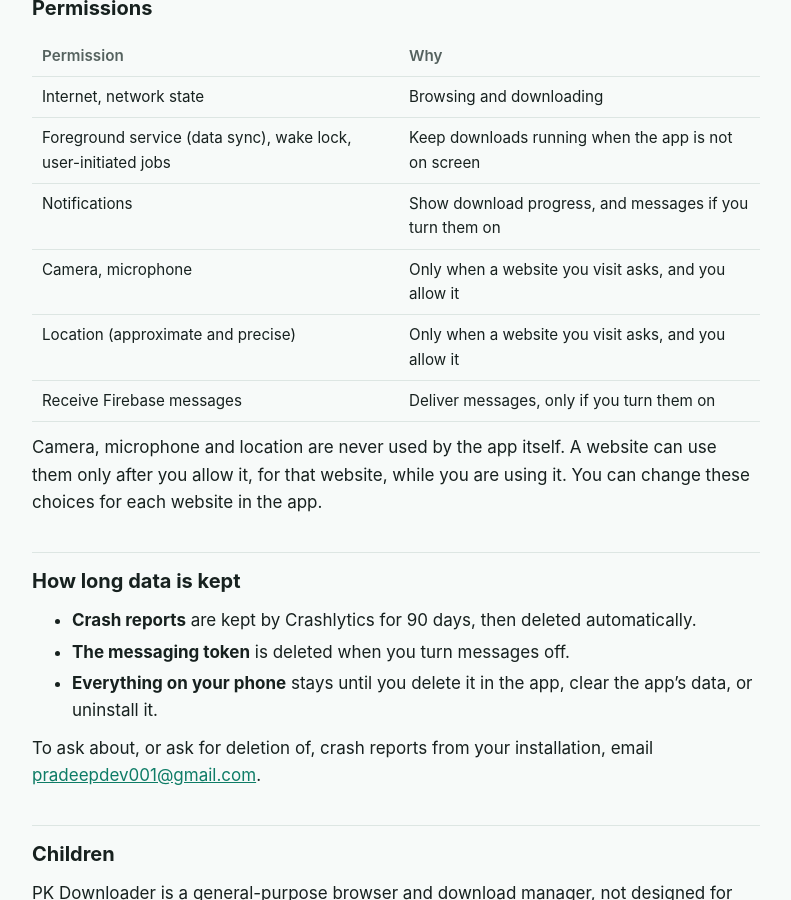
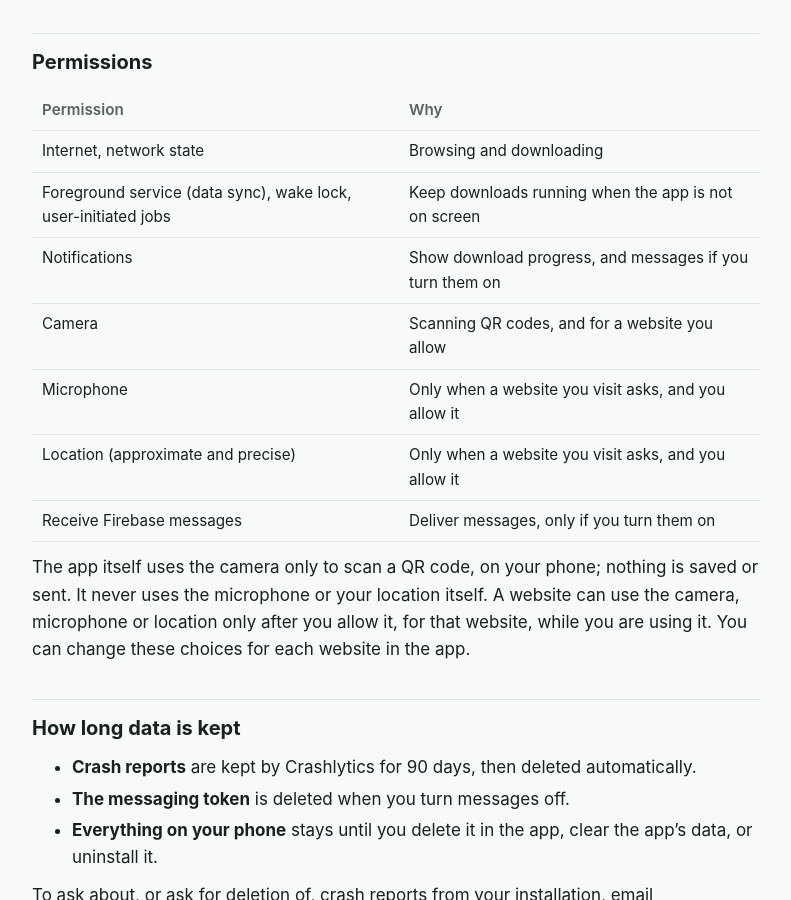
Before and after one commit to pradeepdev001/pradeepdev001.github.io, a Jekyll site: the page built from pk-downloader/privacy.md, in a window 1280 px wide and 900 px high, scrolled down 1866 px. Shown: the whole window, without its empty margins (244-1035 px from the left). Built offline with Jekyll 4.4.1, drawn with Linux system fonts in a browser that asks for light colours; some of the changed text lies outside the part shown.

Commit message:
Update privacy policy effective date and clarify data usage details

```diff
--- a/pk-downloader/privacy.md
+++ b/pk-downloader/privacy.md
@@ -7,7 +7,7 @@ permalink: /pk-downloader/privacy/
 
 # PK Downloader privacy policy
 
-<p class="meta">Effective 31 October 2026 · Android app <code>com.pktech.pkdownloadmanager</code> · Made by Pradeep Dev · <a href="mailto:pradeepdev001@gmail.com">pradeepdev001@gmail.com</a></p>
+<p class="meta">Effective 1 November 2026 · Android app <code>com.pktech.pkdownloadmanager</code> · Made by Pradeep Dev · <a href="mailto:pradeepdev001@gmail.com">pradeepdev001@gmail.com</a></p>
 
 > **Your browsing and your downloads stay on your phone.** PK Downloader has no
 > account, no ads, no analytics and no server of its own. It connects only to the
@@ -41,7 +41,9 @@ the browser's user-agent, the page you came from, and that website's cookies.
 
 **Searches** typed in the address bar go to the search engine you pick (Google,
 DuckDuckGo or Bing), under that company's privacy policy. Address-bar suggestions
-come only from your own history and bookmarks.
+come only from your own history and bookmarks. **Voice search** hands your speech
+to your phone's own speech-recognition service (usually Google's); the app keeps
+no recording.
 
 **Ad-blocking filter lists.** If **Update filter lists** is on, the app downloads
 the public EasyList filter lists from `easylist.to`. Nothing about you is sent.
@@ -79,13 +81,16 @@ the app, and share downloads out through Android's share sheet.
 | Internet, network state                                        | Browsing and downloading                                 |
 | Foreground service (data sync), wake lock, user-initiated jobs | Keep downloads running when the app is not on screen     |
 | Notifications                                                  | Show download progress, and messages if you turn them on |
-| Camera, microphone                                             | Only when a website you visit asks, and you allow it     |
+| Camera                                                         | Scanning QR codes, and for a website you allow           |
+| Microphone                                                     | Only when a website you visit asks, and you allow it     |
 | Location (approximate and precise)                             | Only when a website you visit asks, and you allow it     |
 | Receive Firebase messages                                      | Deliver messages, only if you turn them on               |
 
-Camera, microphone and location are never used by the app itself. A website can
-use them only after you allow it, for that website, while you are using it. You
-can change these choices for each website in the app.
+The app itself uses the camera only to scan a QR code, on your phone; nothing is
+saved or sent. It never uses the microphone or your location itself. A website
+can use the camera, microphone or location only after you allow it, for that
+website, while you are using it. You can change these choices for each website
+in the app.
 
 ## How long data is kept
 
```
